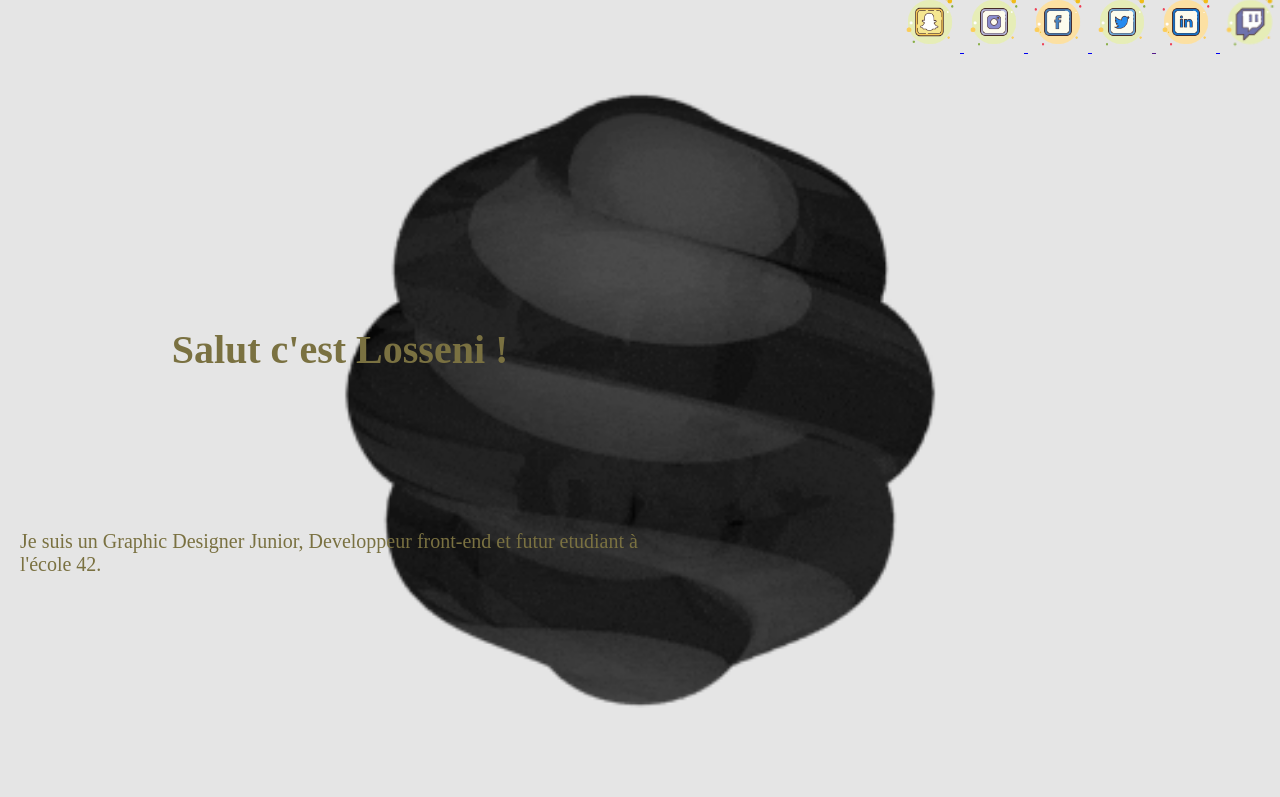
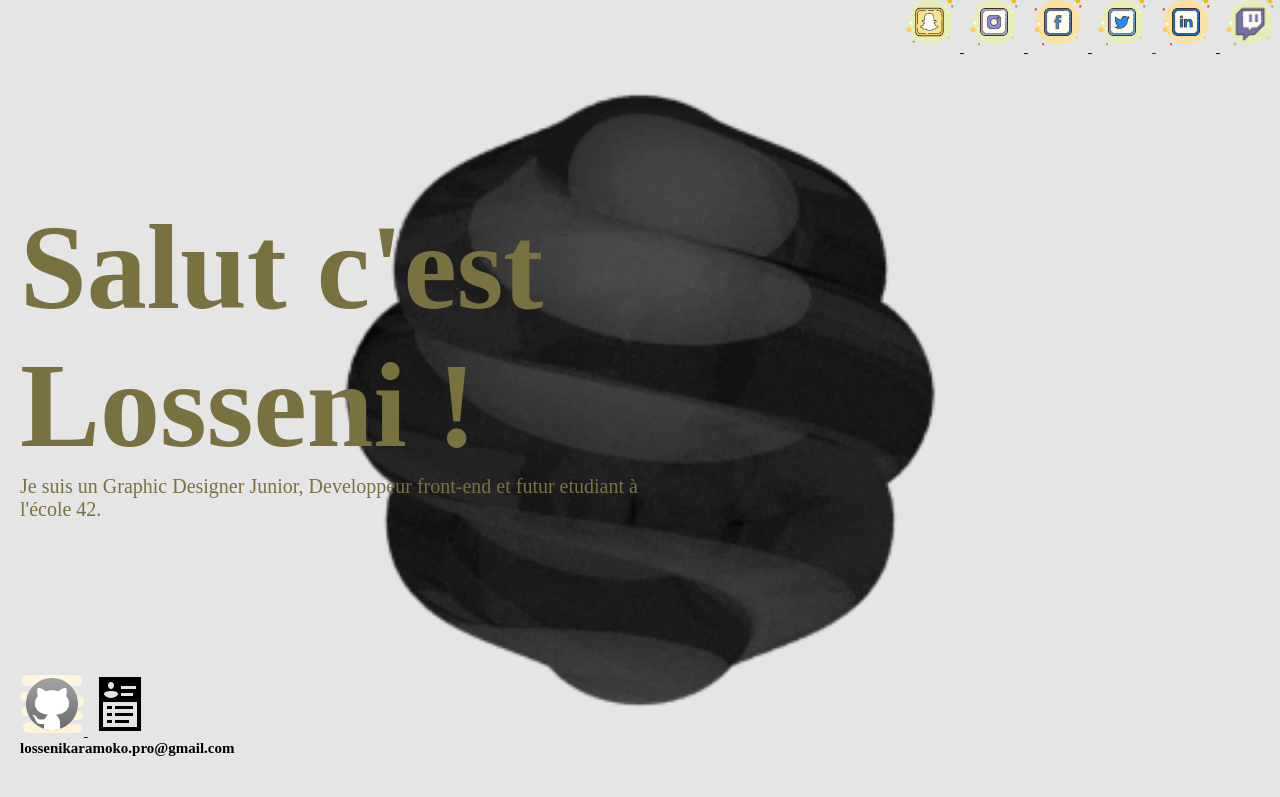
Before and after one commit to LKaramoko/lkaramoko.github.io, a plain HTML site: page index.html in a window 1280 px wide. Shown: the top 797 px of the page. Drawn offline with Linux system fonts and the light colour scheme.

Commit message:
deuxieme commit

```diff
--- a/index.html
+++ b/index.html
@@ -47,7 +47,7 @@
                 <p class="texte2">Je suis un Graphic Designer Junior, Developpeur front-end et futur etudiant à l'école 42.</p>
             </div>
             <div class="carre3">
-                <a href="./">
+                <a href="https://github.com/">
                     <img src="./icons8-github-64.png" alt="" class="image">
                 </a>
                 <a href="./CVVV FINAL.pdf">
--- a/style.css
+++ b/style.css
@@ -151,10 +151,9 @@ background-color:#e5e5e5;
 }
 .left {
     width: 50%;
-    height: 100%;
     display: flex;
     flex-direction: column;
-    padding-top: 200px;
+    padding-top: 100px;
 }
 .carre1{
     font-size: 124px;
@@ -164,7 +163,7 @@ background-color:#e5e5e5;
 .carre2{
     font-size: 20px;
     color: #7a7141;
-    margin-bottom: 126px;
+    margin-bottom: 50px;
 }
 .carre3{
     font-size: 15px;
@@ -249,13 +248,13 @@ background-color:#e5e5e5;
     justify-content:center;
     align-items:center;
     position:relative;
-    background:url("./_42ff3022-c6c8-4d78-8513-dad8d4ad1bb2.jpeg");
-    background-size:cover;
 }
 .titre1 {
     width:50%;
     height:100%;
     font-size: 90px;
+    background:url("./_42ff3022-c6c8-4d78-8513-dad8d4ad1bb2.jpeg");
+    background-size:cover;
 
 }
 @keyframes vague {
@@ -279,7 +278,7 @@ background-color:#e5e5e5;
     display:flex;
     align-items:center;
     justify-content:center;
-    font-size: 40px;
+    font-size: 120px;
     font-family:fangsong;
     font-weight: bold;
 }
```
